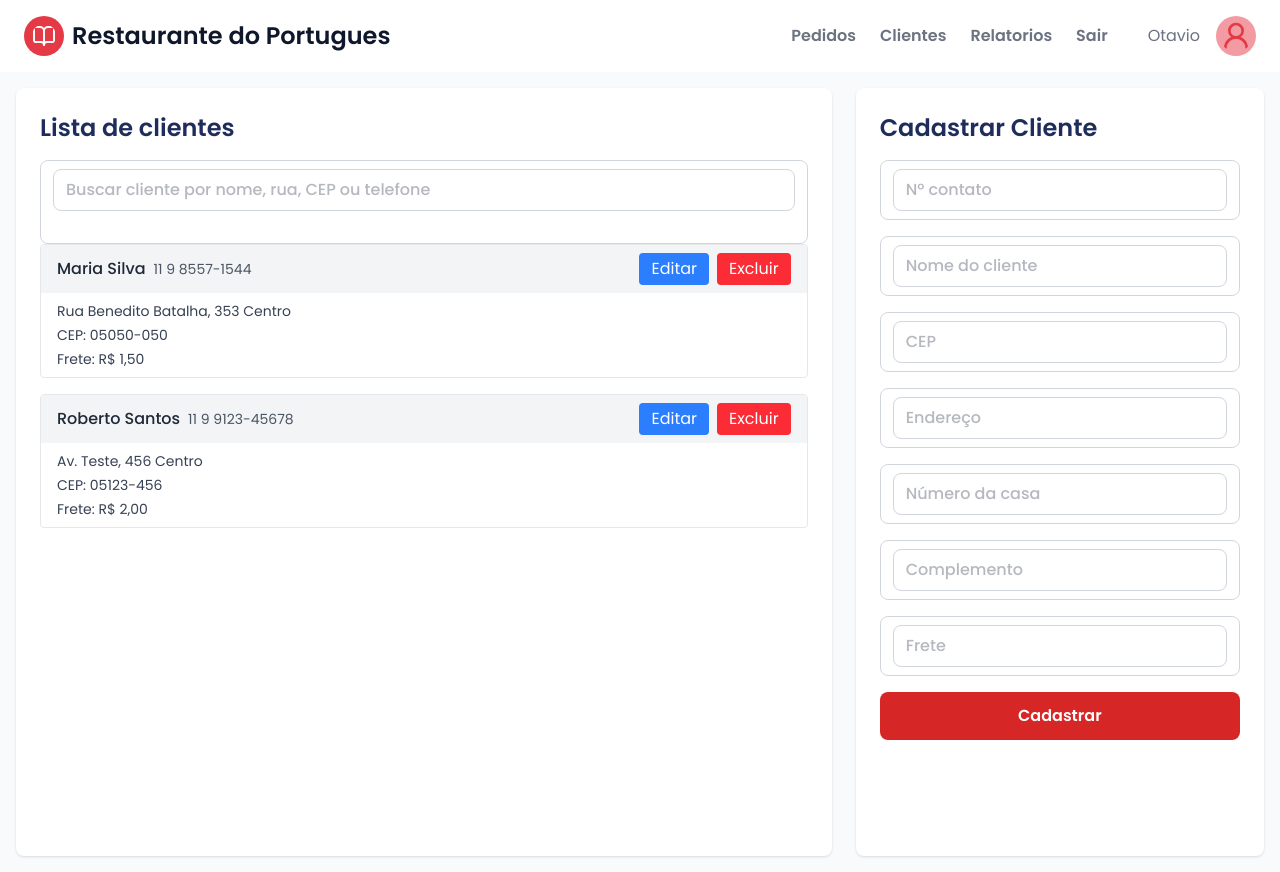
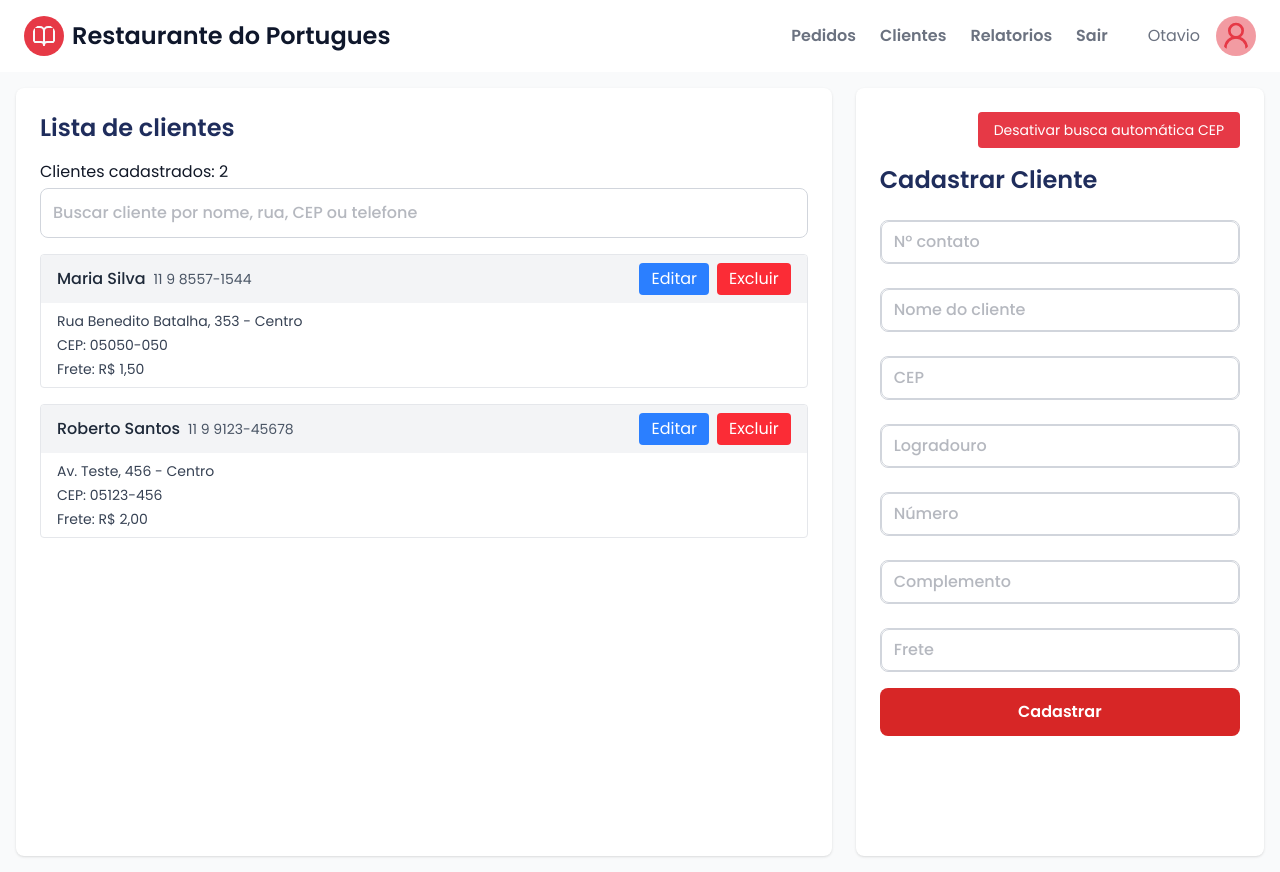
Before and after one commit to ProjetosMethodAgile/restaurante-devagile, a Next.js app: page /protect/cliente in a window 1280 px wide. Built offline with nearby package versions, Linux system fonts and the light colour scheme.

Commit message:
melhoria login

```diff
--- a/src/app/ResetPassword/ResetPassword.tsx
+++ b/src/app/ResetPassword/ResetPassword.tsx
@@ -10,11 +10,12 @@ interface HandleOpenResetPasswordProps {
 export default function HandleOpenResetPassword({
   setResetSenha,
 }: HandleOpenResetPasswordProps) {
+
   const Voltar = iconsMap["voltar"];
   const Check = iconsMap["Check"];
 
   return (
-    <Form.Root>
+    <Form.Root className="flex flex-col  w-full max-w-md p-4 bg-white rounded-lg shadow-md">
 
         <div className="flex justify-between ">
 
@@ -53,13 +54,14 @@ export default function HandleOpenResetPassword({
         id="email"
         type="email"
         placeholder="Digite seu Email de recuperação"
-        className="border text-text-secondary border-text-primary/20 focus:outline-none" required
+        className="w-full px-3 py-2 border-none rounded-lg focus:outline-none focus:ring-2 focus:ring-[#D72626] text-sm sm:text-base" required
       />
 
       <Form.InputALL
+
         type="submit"
         value="Enviar"
-        className="bg-primary text-white"
+        className="size-full  px-3 py-2 rounded-lg text-fuchsia-50 bg-primary  focus:outline-none focus:ring-2 focus:ring-[#D72626] text-sm sm:text-base"
       />
     </Form.Root>
   );
--- a/src/app/page.tsx
+++ b/src/app/page.tsx
@@ -87,7 +87,7 @@ export default function Logi() {
         required
           id="usuario"
           className={`
-             px-4 py-2 border border-border rounded-lg focus:outline-none focus:ring-2 focus:ring-primary
+           size-full   px-4 py-2  border-none rounded-lg focus:outline-none focus:ring-2 focus:ring-primary
             ${returnValidate.validaUsuario ? "blink-border" : ""}
           `}
           placeholder="Digite seu usuário"
@@ -102,7 +102,7 @@ export default function Logi() {
           id="senha"
           type={typeSenha ? "password" : "text"}
           className={`
-            w-full  border border-border rounded-lg focus:outline-none focus:ring-2 focus:ring-primary active:border-primary hover:border-primary/70
+            w-full   border rounded-lg focus:outline-none focus:ring-2 focus:ring-primary active:border-primary hover:border-primary/70
             ${returnValidate.validasenha ? "blink-border" : ""}
           `}
           placeholder="Digite sua senha"
--- a/src/app/protect/cliente/page.tsx
+++ b/src/app/protect/cliente/page.tsx
@@ -5,12 +5,12 @@ import { Form } from '@/src/components/Form'
 export default function Cliente() {
   // Lista e busca de clientes (exibição)
   const [clientes, setClientes] = useState([
-    { nome: 'Maria Silva', endereco: 'Rua Benedito Batalha, 353 Centro', CEP: '05050-050', telefone: '11 9 8557-1544', frete: '1,50' },
-    { nome: 'Roberto Santos', endereco: 'Av. Teste, 456 Centro', CEP: '05123-456', telefone: '11 9 9123-45678', frete: '2,00' },
+    { nome: 'Maria Silva', logradouro: 'Rua Benedito Batalha', numero: '353', bairro: 'Centro', CEP: '05050-050', telefone: '11 9 8557-1544', frete: '1,50' },
+    { nome: 'Roberto Santos', logradouro: 'Av. Teste', numero: '456', bairro: 'Centro', CEP: '05123-456', telefone: '11 9 9123-45678', frete: '2,00' },
     // … mais clientes
   ])
-  console.log(setClientes);
 
+  // Estado de busca
   const [search, setSearch] = useState('')
 
   // Dados do formulário de cadastro
@@ -18,19 +18,24 @@ export default function Cliente() {
     contato: '',
     nome: '',
     cep: '',
-    endereco: '',
+    logradouro: '',
     numero: '',
     complemento: '',
+    bairro: '',
     frete: ''
   })
+
+  // Desabilita edição de logradouro quando preenchido via CEP
   const [addressDisabled, setAddressDisabled] = useState(false)
+  // Controla se a busca automática de CEP está ativa
+  const [autoCepEnabled, setAutoCepEnabled] = useState(true)
 
   // Filtra clientes conforme termo (texto ou dígitos)
   const term = search.toLowerCase().trim()
   const digits = search.replace(/\D/g, '')
   const filteredClientes = clientes.filter(item => {
     const name = item.nome.toLowerCase()
-    const address = item.endereco.toLowerCase()
+    const address = `${item.logradouro} ${item.numero}`.toLowerCase()
     const cepDigits = item.CEP.replace(/\D/g, '')
     const phoneDigits = item.telefone.replace(/\D/g, '')
 
@@ -42,29 +47,34 @@ export default function Cliente() {
   })
 
   // Controle de inputs do formulário
-  const handleChange =( e: React.ChangeEvent<HTMLInputElement> )=> {
+  const handleChange = (e: React.ChangeEvent<HTMLInputElement>) => {
     const { id, value } = e.target
-    if (id === 'endereco' && addressDisabled) {
-      alert('Para editar o endereço, por favor apague o CEP primeiro.')
+    if (id === 'logradouro' && addressDisabled) {
+      alert('Para editar o logradouro, por favor apague o CEP primeiro.')
       return
     }
     setForm(prev => ({ ...prev, [id]: value }))
     if (id === 'cep') {
+      // ao mudar CEP, resetar logradouro e permitir edição
       setAddressDisabled(false)
-      setForm(prev => ({ ...prev, endereco: '' }))
+      setForm(prev => ({ ...prev, logradouro: '', bairro: '' }))
     }
   }
 
-  // Ao perder foco no CEP, busca endereço na API ViaCEP
+  // Ao perder foco no CEP, busca endereço na API apenas se automático estiver habilitado
   const handleCepBlur = async () => {
+    if (!autoCepEnabled) return
     const cepDigits = form.cep.replace(/\D/g, '')
     if (cepDigits.length === 8) {
       try {
         const res = await fetch(`https://viacep.com.br/ws/${cepDigits}/json/`)
         const data = await res.json()
         if (!data.erro) {
-          const fullAddress = `${data.logradouro}, ${data.bairro}, ${data.localidade}-${data.uf}`
-          setForm(prev => ({ ...prev, endereco: fullAddress }))
+          setForm(prev => ({
+            ...prev,
+            logradouro: data.logradouro,
+            bairro: data.bairro,
+          }))
           setAddressDisabled(true)
         } else {
           setAddressDisabled(false)
@@ -80,15 +90,16 @@ export default function Cliente() {
       {/* Lista de Clientes */}
       <section className="w-full lg:w-2/3 bg-white rounded-lg shadow p-4 lg:p-6 overflow-auto">
         <h2 className="text-xl sm:text-2xl font-semibold text-[#1F2D5C] mb-4">Lista de clientes</h2>
+        <p className='text-text-primary'> Clientes cadastrados: {filteredClientes.length}</p>
         <Form.InputALL
           type="text"
           placeholder="Buscar cliente por nome, rua, CEP ou telefone"
           id="search"
-          className="w-full px-3 py-2 mb-4 sm:mb-6 border border-gray-300 rounded-lg focus:outline-none focus:ring-2 focus:ring-[#D72626]"
+          className="p-3 w-full  border-none rounded-lg focus:outline-none focus:ring-2 focus:ring-[#D72626]"
           value={search}
           onChange={e => setSearch(e.target.value)}
         />
-        <ul className="space-y-4">
+        <ul className="space-y-4 mt-4">
           {filteredClientes.map((item, idx) => (
             <li key={idx} className="bg-white rounded border border-gray-200">
               {/* Header do card */}
@@ -104,7 +115,7 @@ export default function Cliente() {
               </div>
               {/* Corpo do card */}
               <div className="px-4 py-2 space-y-1">
-                <p className="text-sm text-gray-700">{item.endereco}</p>
+                <p className="text-sm text-gray-700">{`${item.logradouro}, ${item.numero} - ${item.bairro}`}</p>
                 <p className="text-sm text-gray-700">CEP: {item.CEP}</p>
                 <p className="text-sm text-gray-700">Frete: R$ {item.frete}</p>
               </div>
@@ -118,8 +129,19 @@ export default function Cliente() {
 
       {/* Formulário de Cadastro */}
       <section className="w-full lg:w-1/3 bg-white rounded-lg shadow p-4 lg:p-6 overflow-auto">
-        <h2 className="text-xl sm:text-2xl font-semibold text-[#1F2D5C] mb-4">Cadastrar Cliente</h2>
-        <Form.Root className="space-y-4">
+        {/* Botão para ativar/desativar busca automática de CEP */}
+        <div className="mb-4 flex justify-end">
+          <button
+            type="button"
+            onClick={() => setAutoCepEnabled(prev => !prev)}
+            className={`px-4 py-2 bg-gray-200 rounded hover:cursor-pointer transition text-sm ${autoCepEnabled? 'bg-primary text-white' : 'bg-green-500'}`}
+          >
+            {autoCepEnabled ? 'Desativar busca automática CEP' : 'Ativar busca automática CEP'}
+          </button>
+        </div>
+
+        <Form.Root className="space-y-4 w-full flex flex-col">
+          <h2 className="text-xl sm:text-2xl font-semibold text-[#1F2D5C] mb-4">Cadastrar Cliente</h2>
           <Form.InputALL
             id="contato"
             type="text"
@@ -146,21 +168,20 @@ export default function Cliente() {
             value={form.cep}
             onChange={handleChange}
             onBlur={handleCepBlur}
-
           />
           <Form.InputALL
-            id="endereco"
+            id="logradouro"
             type="text"
-            placeholder="Endereço"
+            placeholder="Logradouro"
             className="w-full px-3 py-2 border border-gray-300 rounded-lg focus:outline-none focus:ring-2 focus:ring-[#D72626] text-sm sm:text-base"
-            value={form.endereco}
+            value={form.logradouro}
             onChange={handleChange}
             disabled={addressDisabled}
           />
           <Form.InputALL
             id="numero"
             type="text"
-            placeholder="Número da casa"
+            placeholder="Número"
             className="w-full px-3 py-2 border border-gray-300 rounded-lg focus:outline-none focus:ring-2 focus:ring-[#D72626] text-sm sm:text-base"
             value={form.numero}
             onChange={handleChange}
--- a/src/components/Form/FormInputAll.tsx
+++ b/src/components/Form/FormInputAll.tsx
@@ -13,9 +13,9 @@ export default function FormInputAll({
       {label && (
         <label className="text-text-secondary mb-2 text-sm">{label}</label>
       )}
-      <div className="flex gap-2 mt-1 items-center transition justify-between  active:border-primary px-3 py-2 border border-gray-300 rounded-lg focus:outline-none focus:ring-2 focus:ring-[#D72626] text-sm sm:text-base disabled:bg-gray-100 disabled:hover:border-gray-300 disabled:transition-none text-text-secondary active:scale-102 ease-out  hover:border-primary/70 ">
+      <div className="flex mt-1 items-center transition justify-between  active:border-primary  border border-gray-300 rounded-lg focus:outline-none focus:ring-2  focus:ring-[#D72626] text-sm sm:text-base disabled:bg-gray-100 disabled:hover:border-gray-300 disabled:transition-none text-text-secondary active:scale-102 ease-out  hover:border-primary/70 ">
         {Icon && iconPosition === "left" ? <Icon size={20} /> : ""}
-        <input className={twMerge(`outline-none text-md font-medium `, className)} {...props} />
+        <input className={twMerge(`outline-none text-md font-medium ` , className)} {...props} />
         {Icon && iconPosition === "right" ? <Icon size={20} /> : ""}
       </div>
     </div>
--- a/src/components/Form/FormInputIcon.tsx
+++ b/src/components/Form/FormInputIcon.tsx
@@ -13,7 +13,7 @@ export default function FormInputIcon({
   return (
     <div
       className={twMerge(
-        " flex  flex-row-reverse",
+        " flex  flex-row-reverse border border-gray-300",
         className
       )}
     >
--- a/src/components/Form/FormsType/FormType.tsx
+++ b/src/components/Form/FormsType/FormType.tsx
@@ -9,6 +9,7 @@ export type InputProps = React.ComponentProps<"input"> & {
   error?: string;
   icon?: React.ElementType;
   iconPosition?: "left" | "right";
+  classDiv?: string;
 }
 
 export type ButtonProps = React.ComponentProps<"button"> & {
```
